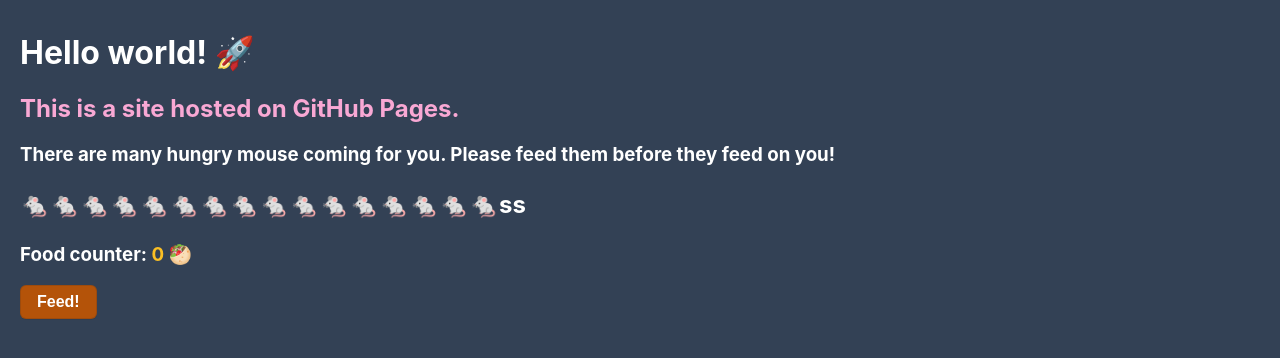
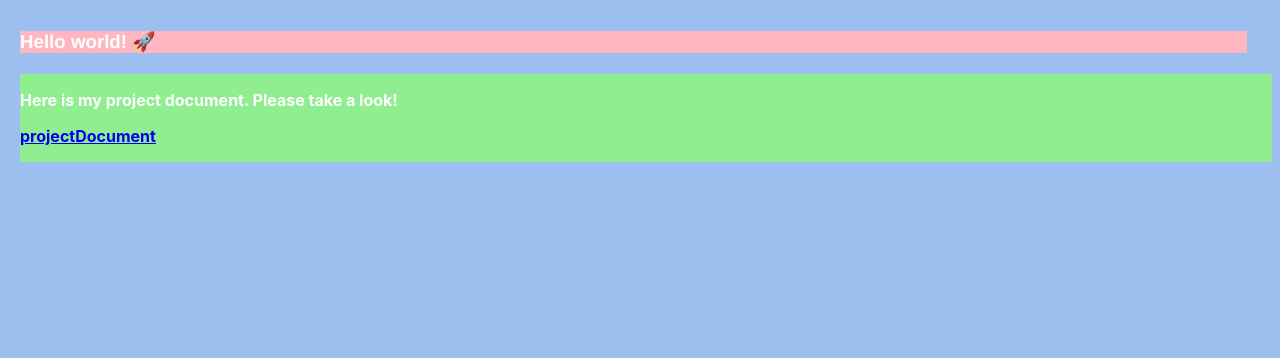
Before and after one commit to tanjingnishirley-nm2207/tanjingnishirley-nm2207.github.io, a plain HTML site: page index.html in a window 1280 px wide. Drawn offline with Linux system fonts and the light colour scheme.

Commit message:
added project document

```diff
--- a/Session06.github-template-1/Session06.github-template/scripts/counter.js
+++ b/Session06.github-template-1/Session06.github-template/scripts/counter.js
@@ -1,4 +1,4 @@
-let counter = 0;
+/*let counter = 0;
 
 document.addEventListener("DOMContentLoaded", function () {
   document.querySelector("button").onclick = count;
@@ -12,4 +12,4 @@ function count() {
   }
 
   document.querySelector(".counter").innerHTML = counter;
-}
+}*/
--- a/Session06.github-template-1/Session06.github-template/styles/styles.css
+++ b/Session06.github-template-1/Session06.github-template/styles/styles.css
@@ -1,5 +1,5 @@
 body {
-  background-color: #334155;
+  background-color: #6fa5f0;
   font-family: -apple-system, BlinkMacSystemFont, Segoe UI, Roboto, Oxygen,
     Ubuntu, Cantarell, Fira Sans, Droid Sans, Helvetica Neue, sans-serif;
   color: white;
--- a/index.html
+++ b/index.html
@@ -1,16 +1,19 @@
 <!DOCTYPE html>
 <html lang="en">
   <head>
-    <title>My NM2207 GitHub Portfolio</title>
+    <title>Shirley's NM2207 GitHub Portfolio</title>
     <script src="scripts/counter.js"></script>
     <link rel="stylesheet" href="styles/styles.css" />
   </head>
+
   <body>
-    <h1>Hello world! 🚀</h1>
-    <h2>This is a site hosted on GitHub Pages.</h2>
-    <h3>There are many hungry mouse coming for you. Please feed them before they feed on you!</h3>
-    <h3 class="mouse">🐁🐁🐁🐁🐁🐁🐁🐁🐁🐁🐁🐁🐁🐁🐁🐁ss</h3>
-    <h3>Food counter: <span class="counter">0</span> 🥙</h3>
-    <button>Feed!</button>
+    <h3>
+      Hello world! 🚀
+
+    </h3>
+  <h4>
+    <p>Here is my project document. Please take a look!</p>
+    <p > <a href="https://docs.google.com/document/d/1Bb5LMFRnUtdKhUOhjVgMINi7Q9GYOyrYxiUDtgmH2lE/edit?usp=sharing" > projectDocument</a></p>
+  </h4>
   </body>
 </html>
--- a/scripts/counter.js
+++ b/scripts/counter.js
@@ -1,4 +1,4 @@
-let counter = 0;
+/*let counter = 0;
 
 document.addEventListener("DOMContentLoaded", function () {
   document.querySelector("button").onclick = count;
@@ -12,4 +12,4 @@ function count() {
   }
 
   document.querySelector(".counter").innerHTML = counter;
-}
+}*/
--- a/styles/styles.css
+++ b/styles/styles.css
@@ -1,5 +1,6 @@
+
 body {
-  background-color: #334155;
+  background-color: #9dbff0;
   font-family: -apple-system, BlinkMacSystemFont, Segoe UI, Roboto, Oxygen,
     Ubuntu, Cantarell, Fira Sans, Droid Sans, Helvetica Neue, sans-serif;
   color: white;
@@ -7,37 +8,55 @@ body {
   padding-top: 4px;
 }
 
-.mouse {
-  font-size: 24px;
+h2 {
+  color: #f92399;
 }
 
-.counter {
-  color: #fbbf24;
+h3 {
+  font-family: Helvetica, Arial, sans-serif;
+  height:98%;
+  width:98%;
 }
 
-h2 {
-  color: #f9a8d4;
+h3 > * {
+  background-color: #9dc4f0;
+  padding: 1em;
 }
 
-/* CSS */
-button {
-  appearance: none;
-  background-color: #b45309;
-  border: 1px solid rgba(27, 31, 35, 0.15);
-  border-radius: 6px;
-  box-shadow: rgba(27, 31, 35, 0.1) 0 1px 0;
-  box-sizing: border-box;
-  color: #fff;
-  cursor: pointer;
-  display: inline-block;
-  font-size: 16px;
-  font-weight: 600;
-  line-height: 20px;
-  padding: 6px 16px;
-  position: relative;
-  text-align: center;
+/* Typically, you wouldn't specify a height or min-height on this, instead allowing your actual content (i.e., text, images, etc.) to dictate the height of your content area. But since this example has very minimal content, I've set a min-height to mimic a taller content area. */
+h4 {
+  min-height: 40%;
+  overflow-y: scroll;
 }
 
-button:hover {
-  background-color: #92400e;
+
+h3 > * {
+  margin-bottom: 2%;
 }
+
+/* Now let's apply grid for wider viewports. */
+@media screen and (min-width: 40em) {
+  h3 > * {
+    margin-bottom: 0;
+  }
+  /* Define the grid */
+  h3 {
+    display: grid;
+    grid-template-columns: 18% 60% 18%;
+    grid-gap: 2% 2%;
+    grid-template-rows: 10% auto 10%;
+  }
+  h3 {
+    grid-column: 1 / span 3;
+    background-color: lightpink
+  }
+
+ h4{
+    grid-column: 2;
+    background-color: lightgreen
+
+  }
+
+
+
+}
```
